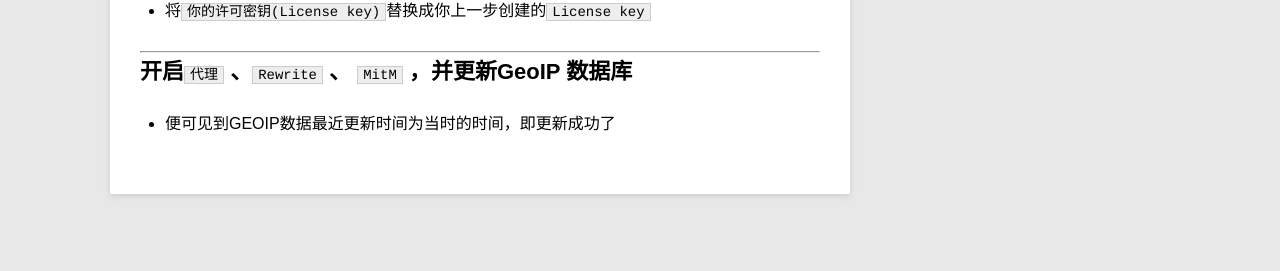
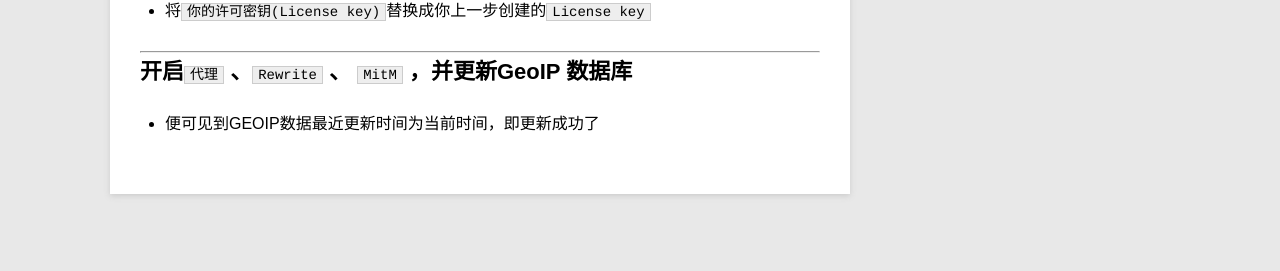
Before and after one commit to Darren-X1/Net-Door, a Jekyll site: the page built from _posts/blog/2020-01-18-geoip.md, in a window 1280 px wide. Shown: the part 1244-1515 px from the top of the page. Built offline with Jekyll 4.4.1, drawn with Linux system fonts in a browser that asks for light colours.

Commit message:
Update 2020-01-18-geoip.md

```diff
--- a/_posts/blog/2020-01-18-geoip.md
+++ b/_posts/blog/2020-01-18-geoip.md
@@ -45,4 +45,4 @@ hostname = *.maxmind.com
 ***
 
 ## 开启`代理` 、`Rewrite` 、 `MitM` ，并更新GeoIP 数据库
-* 便可见到GEOIP数据最近更新时间为当时的时间，即更新成功了
+* 便可见到GEOIP数据最近更新时间为当前时间，即更新成功了
```
